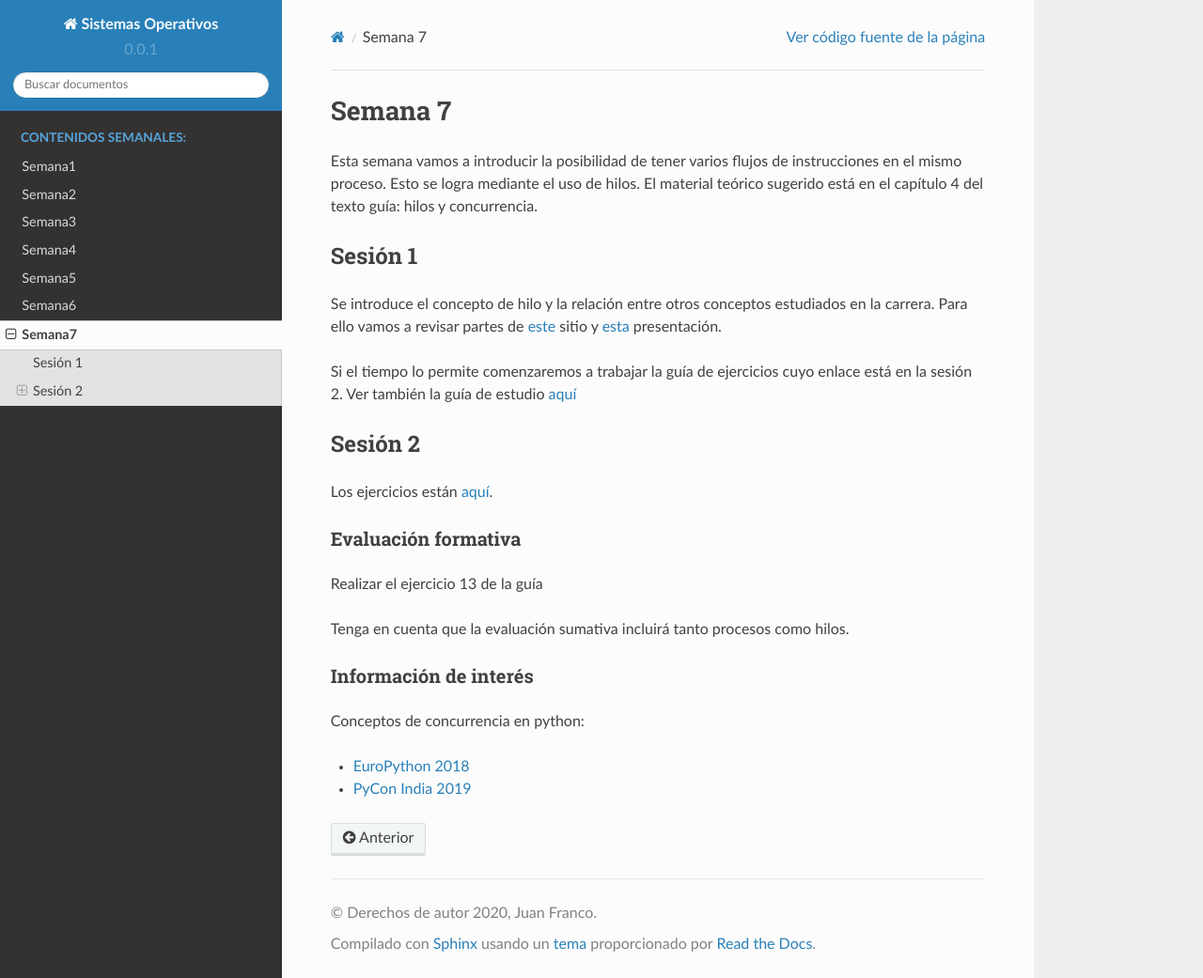
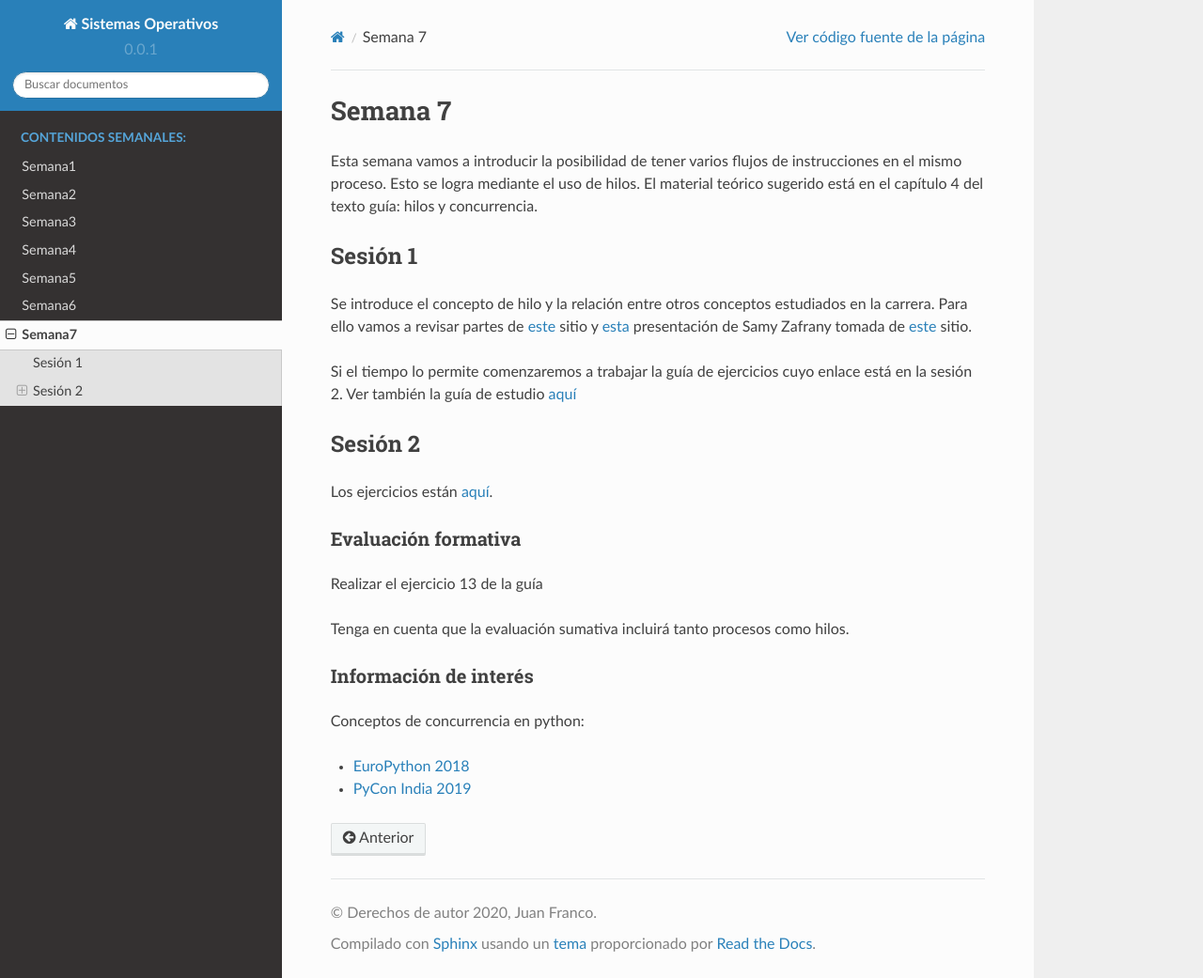
Before and after one commit to juanferfranco/sistemasoperativos, a Sphinx documentation site: the page built from docs/_semana7/semana7.rst, in a window 1280 px wide and 1041 px high. Shown: the whole window at 94% size. Built offline with Sphinx 7.4.7 and the Read the Docs theme 2.0.0, drawn with Linux system fonts in a browser that asks for light colours.

Commit message:
update week 7

```diff
--- a/docs/_semana7/semana7.rst
+++ b/docs/_semana7/semana7.rst
@@ -13,7 +13,8 @@ Se introduce el concepto de hilo y la relación entre otros
 conceptos estudiados en la carrera. Para ello vamos a revisar
 partes de `este <http://www.albahari.com/threading/>`__ sitio y
 `esta <https://drive.google.com/file/d/1kYL85ThVU5xJmCiCPDVskS-UI4Y5jDde/view?usp=sharing>`__
-presentación.
+presentación de Samy Zafrany tomada de `este <https://samyzaf.com/braude/OS/index.html>`__
+sitio.
 
 Si el tiempo lo permite comenzaremos a trabajar la guía de
 ejercicios cuyo enlace está en la sesión 2. Ver también la guía
```
